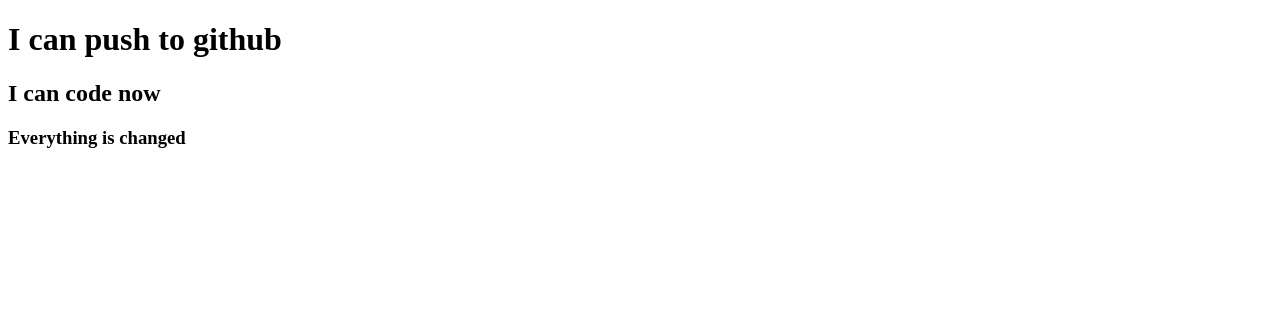
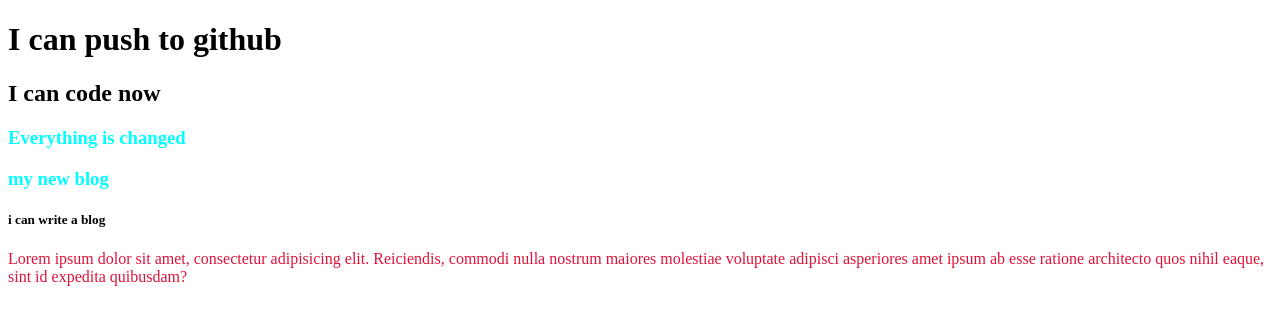
Before and after one commit to tunnimaar/my-second-repo, a plain HTML site: page index.html in a window 1280 px wide. Drawn offline with Linux system fonts and the light colour scheme.

Commit message:
new blog added

```diff
--- a/index.html
+++ b/index.html
@@ -11,5 +11,10 @@
   <h1>I can push to github</h1>
   <h2>I can code now</h2>
   <h3>Everything is changed</h3>
+  <div>
+    <h3>my new blog</h3>
+    <h5>i can write a blog</h5>
+    <p>Lorem ipsum dolor sit amet, consectetur adipisicing elit. Reiciendis, commodi nulla nostrum maiores molestiae voluptate adipisci asperiores amet ipsum ab esse ratione architecto quos nihil eaque, sint id expedita quibusdam?</p>
+  </div>
 </body>
 </html>
--- a/style.css
+++ b/style.css
@@ -1,3 +1,6 @@
 p{
- color: brown;
+ color: crimson;
 }
+h3{
+    color: aqua;
+}
```
